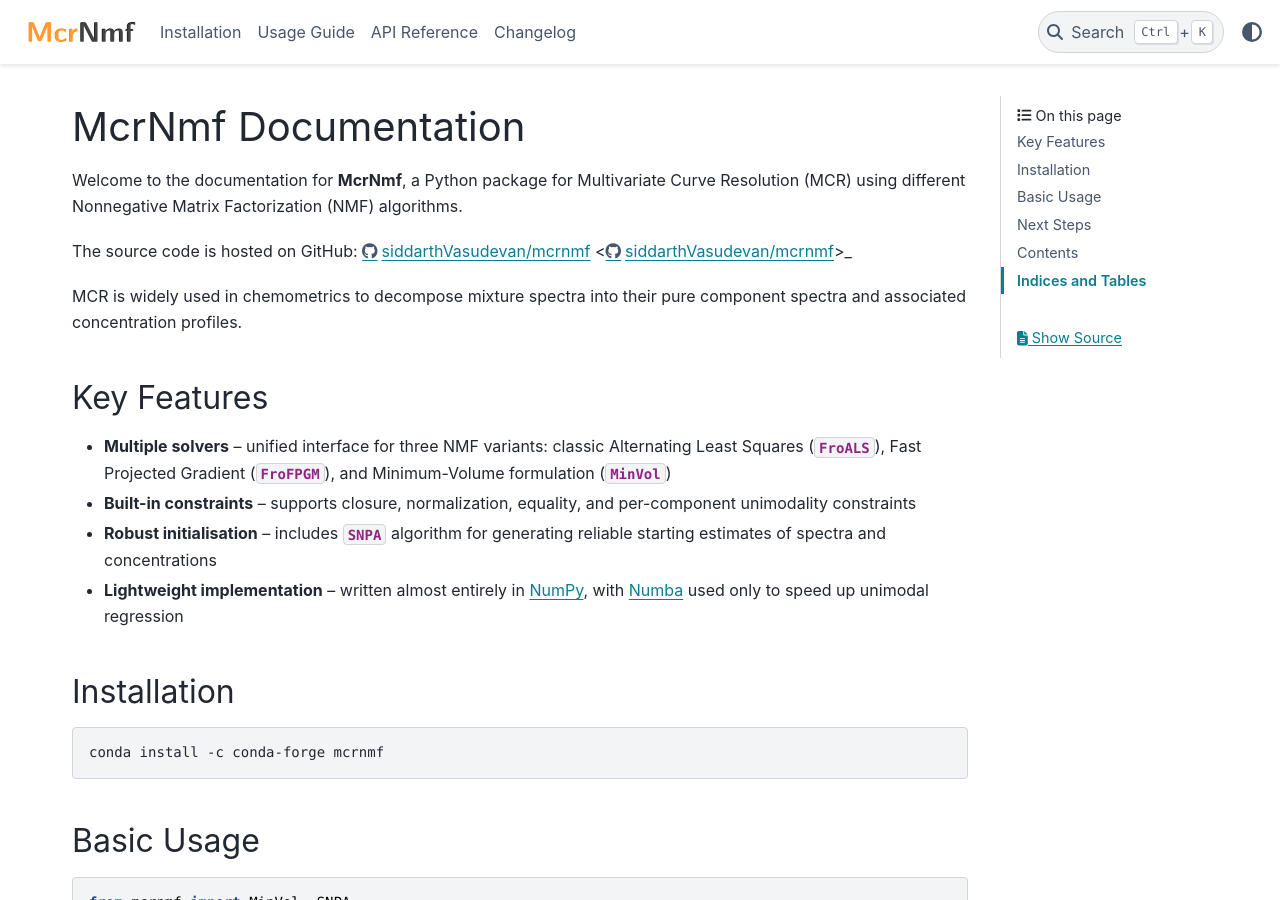
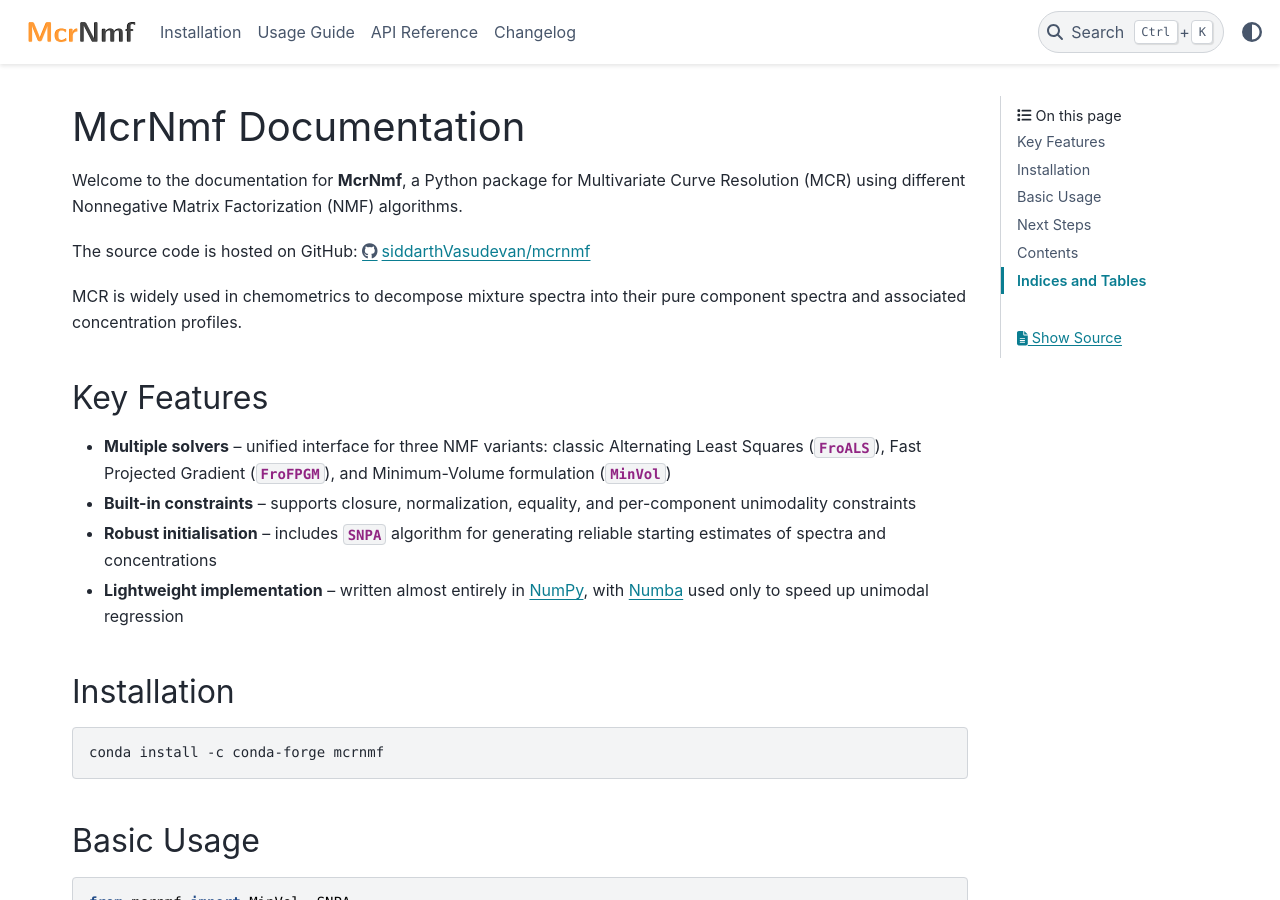
Before and after one commit to siddarthVasudevan/mcrnmf, a Sphinx documentation site: the page built from docs/source/index.rst, in a window 1280 px wide and 900 px high. Built offline with Sphinx 7.4.7 and the PyData theme 0.15.4, drawn with Linux system fonts in a browser that asks for light colours.

Commit message:
update docs

```diff
--- a/docs/source/index.rst
+++ b/docs/source/index.rst
@@ -5,7 +5,7 @@ Welcome to the documentation for **McrNmf**, a Python package for Multivariate C
 Resolution (MCR) using different Nonnegative Matrix Factorization (NMF) algorithms.
 
 The source code is hosted on GitHub:
-https://github.com/siddarthVasudevan/mcrnmf <https://github.com/siddarthVasudevan/mcrnmf>_
+`https://github.com/siddarthVasudevan/mcrnmf <https://github.com/siddarthVasudevan/mcrnmf>`__
 
 MCR is widely used in chemometrics to decompose mixture spectra into their pure
 component spectra and associated concentration profiles.
```
